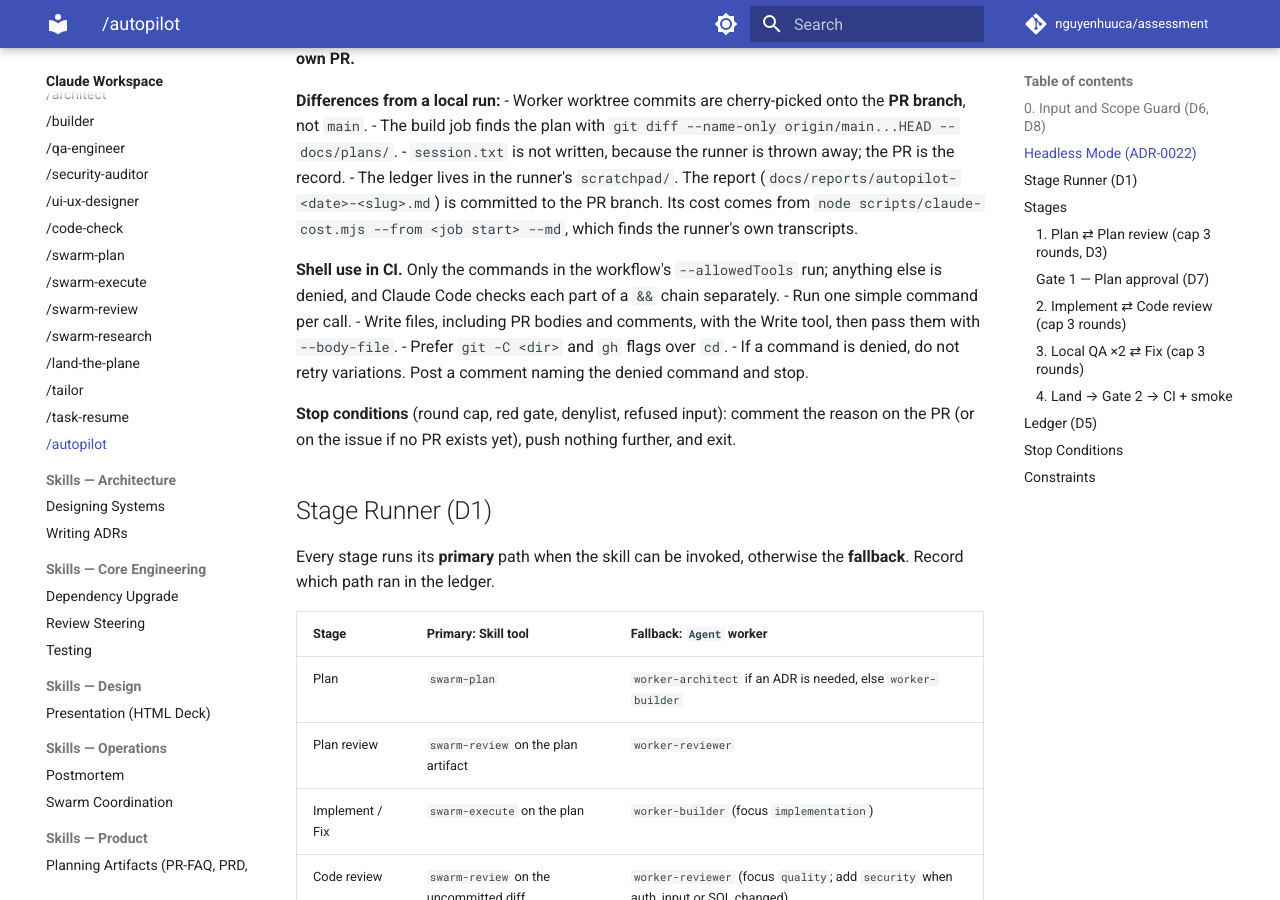
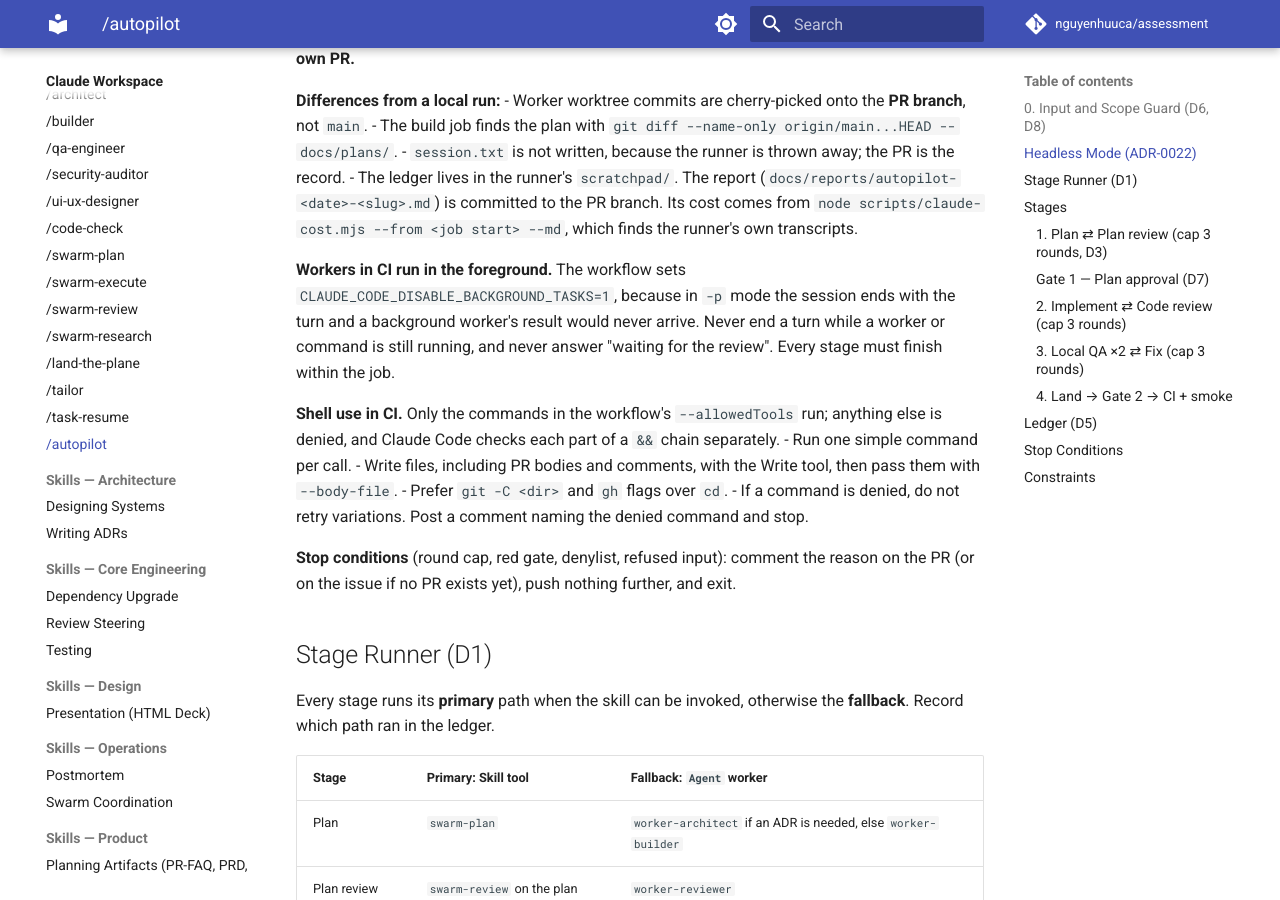
Before and after one commit to nguyenhuuca/assessment, an MkDocs documentation site: the page built from docs/claude/skills/workflows/autopilot.md, in a window 1280 px wide and 900 px high, scrolled down 1938 px. Built offline with MkDocs 1.6.1 and Material for MkDocs 9.7.7, drawn with Linux system fonts in a browser that asks for light colours; comment, search, counter and statistics services are not loaded.

Commit message:
fix(autopilot): run workers in the foreground in headless jobs
Run 2 for issue #26 (transcript artifact) wrote the plan on
autopilot/issue-26, launched the plan reviewer as a background agent, then
ended its turn 'waiting for the review'. In -p mode the session ends with
the turn, so the job exited 'success' with nothing pushed.
- workflow: settings env CLAUDE_CODE_DISABLE_BACKGROUND_TASKS=1 (both jobs)
- SKILL.md headless: never end a turn while a worker/command runs
- ADR-0022 D5 records the finding

Co-Authored-By: Claude Opus 5.5 <noreply@anthropic.com>

```diff
--- a/docs/claude/skills/workflows/autopilot.md
+++ b/docs/claude/skills/workflows/autopilot.md
@@ -66,6 +66,8 @@ Used when `$ARGUMENTS` starts with `--headless`. `.github/workflows/autopilot.ym
 - The build job finds the plan with `git diff --name-only origin/main...HEAD -- docs/plans/`.
 - `session.txt` is not written, because the runner is thrown away; the PR is the record.
 - The ledger lives in the runner's `scratchpad/`. The report (`docs/reports/autopilot-<date>-<slug>.md`) is committed to the PR branch. Its cost comes from `node scripts/claude-cost.mjs --from <job start> --md`, which finds the runner's own transcripts.
+
+**Workers in CI run in the foreground.** The workflow sets `CLAUDE_CODE_DISABLE_BACKGROUND_TASKS=1`, because in `-p` mode the session ends with the turn and a background worker's result would never arrive. Never end a turn while a worker or command is still running, and never answer "waiting for the review". Every stage must finish within the job.
 
 **Shell use in CI.** Only the commands in the workflow's `--allowedTools` run; anything else is denied, and Claude Code checks each part of a `&&` chain separately.
 - Run one simple command per call.
```
Also changed, not shown: .claude/skills/autopilot/SKILL.md (+2 -0 lines), docs/adr/0022-headless-autopilot.md (+2 -0 lines), 1 other file.
